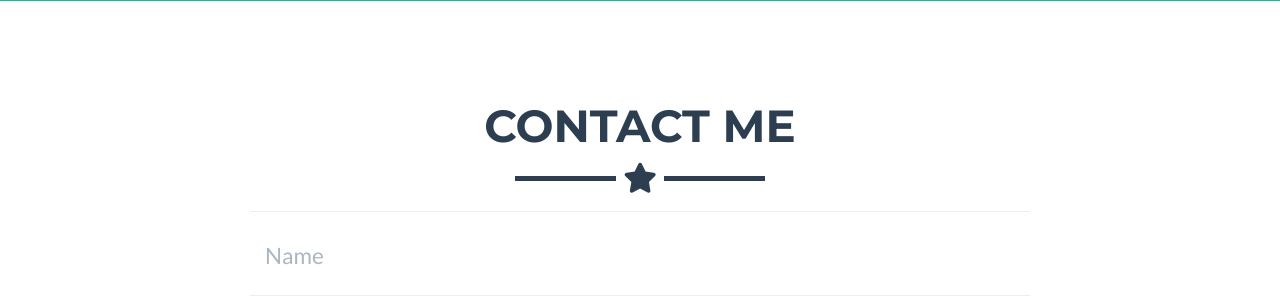
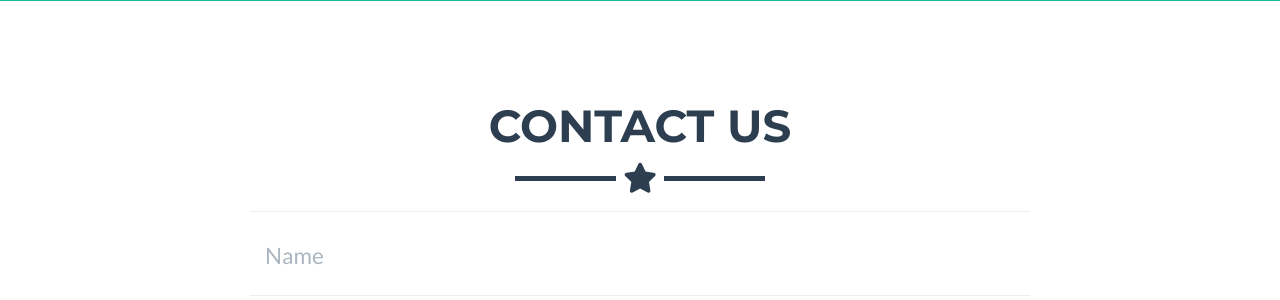
Before and after one commit to CheapRepair/CheapRepair.github.io, a Jekyll site: the page built from _posts/2014-07-18-project-1.markdown, in a window 1280 px wide and 900 px high, scrolled down 2110 px. Shown: the part 162-462 px from the top of the window. Built offline with Jekyll 4.4.1, drawn with Linux system fonts in a browser that asks for light colours; part of the change alters nothing that is shown.

```diff
--- a/_includes/contact_static.html
+++ b/_includes/contact_static.html
@@ -3,7 +3,7 @@
   <div class="container">
     <div class="row">
       <div class="col-lg-12 text-center">
-        <h2>Contact Me</h2>
+        <h2>Contact Us</h2>
         <hr class="star-primary">
       </div>
     </div>
@@ -12,7 +12,7 @@
         <form action="https://formspree.io/f/xyyrzwrd" method="POST" name="sentMessage" id="contactForm" novalidate>
           <div class="row control-group">
             <div class="form-group col-xs-12 floating-label-form-group controls">
-              <label for="name">Name</label>
+              <label for="name">Your Name</label>
               <input type="text" name="name" class="form-control" placeholder="Name" id="name" required
                 data-validation-required-message="Please enter your name.">
               <p class="help-block text-danger"></p>
@@ -20,7 +20,7 @@
           </div>
           <div class="row control-group">
             <div class="form-group col-xs-12 floating-label-form-group controls">
-              <label for="email">Email Address</label>
+              <label for="email">Your Email Address</label>
               <input type="email" name="_replyto" class="form-control" placeholder="Email Address" id="email" required
                 data-validation-required-message="Please enter your email address.">
               <p class="help-block text-danger"></p>
@@ -32,7 +32,7 @@
           </div>
           <div class="row control-group">
             <div class="form-group col-xs-12 floating-label-form-group controls">
-              <label for="message">Message</label>
+              <label for="message">How can we help you?</label>
               <textarea rows="5" name="message" class="form-control" placeholder="Message" id="message" required
                 data-validation-required-message="Please enter a message."></textarea>
               <p class="help-block text-danger"></p>
```
